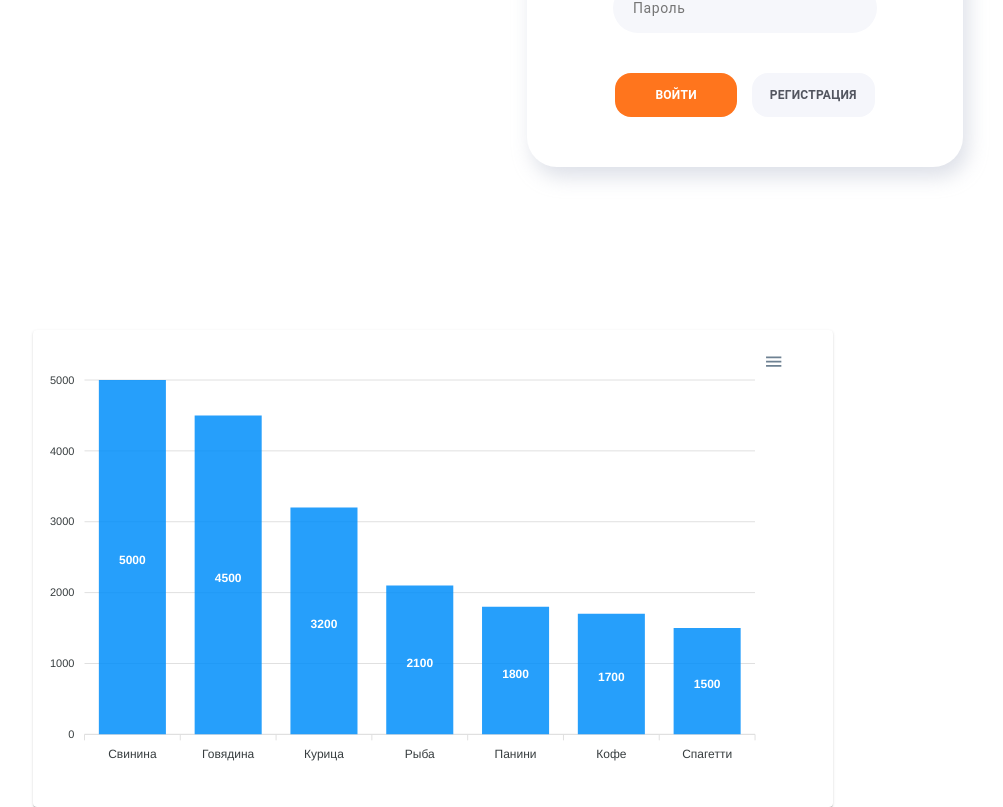
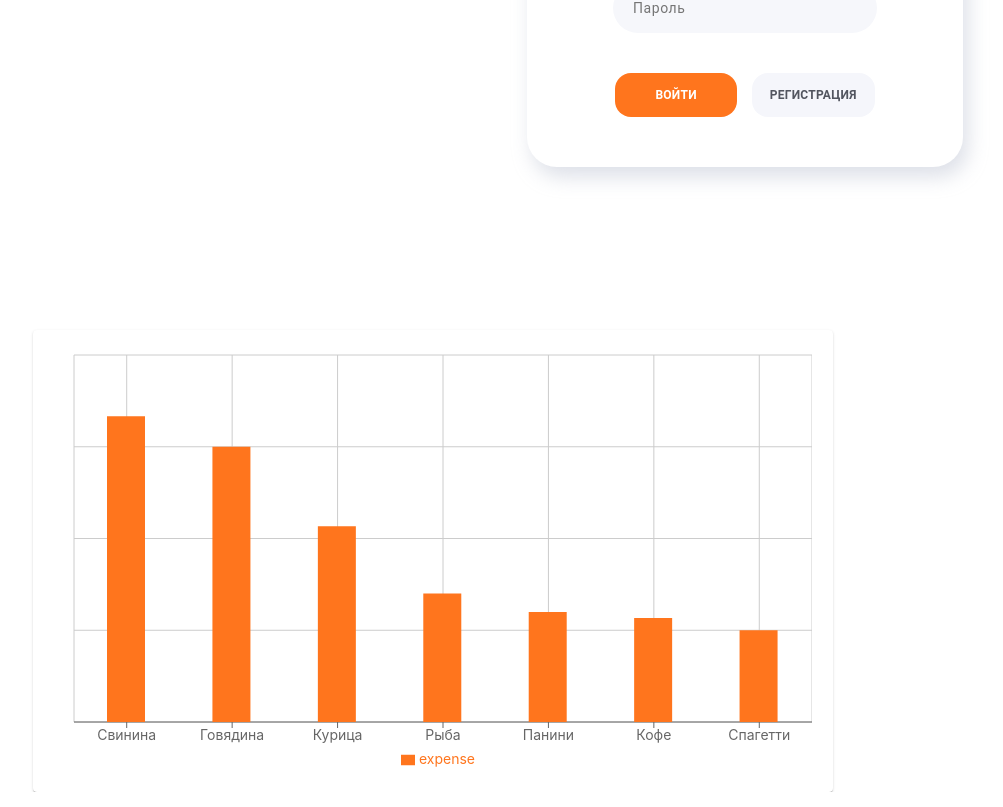
Before and after one commit to YelyzavetaLukianova/Money-project-react, a React (Create React App) app: page /income in a window 1280 px wide. Shown: the part 536-1343 px from the top of the page, without its empty margins (207-1210 px from the left). Built offline with nearby package versions, Linux system fonts and the light colour scheme.

Commit message:
little changes

```diff
--- a/src/components/Charts/Chart.jsx
+++ b/src/components/Charts/Chart.jsx
@@ -1,130 +1,134 @@
-// import React, { PureComponent } from 'react';
-// import {
-//   BarChart,
-//   Bar,
-//   XAxis,
-//   YAxis,
-//   CartesianGrid,
-//   Tooltip,
-//   Legend,
-//   // ResponsiveContainer,
-// } from 'recharts';
+import s from './Chart.module.css';
+import React, { PureComponent } from 'react';
+import {
+  BarChart,
+  Bar,
+  XAxis,
+  YAxis,
+  CartesianGrid,
+  Tooltip,
+  Legend,
+  // ResponsiveContainer,
+} from 'recharts';
+import Paper from '@mui/material/Paper';
+
+const data = [
+  {
+    name: 'Свинина',
+    expense: 5000,
+  },
+  {
+    name: 'Говядина',
+    expense: 4500,
+  },
+  {
+    name: 'Курица',
+    expense: 3200,
+  },
+  {
+    name: 'Рыба',
+    expense: 2100,
+  },
+  {
+    name: 'Панини',
+    expense: 1800,
+  },
+  {
+    name: 'Кофе',
+    expense: 1700,
+  },
+  {
+    name: 'Спагетти',
+    expense: 1500,
+  },
+];
+
+export default class Charts extends PureComponent {
+  static demoUrl = 'https://codesandbox.io/s/bar-chart-has-background-62zcd';
+
+  render() {
+    return (
+      // <ResponsiveContainer className={s.rechartsresponsivecontainer}>
+      <Paper
+        className={s.pap}
+        sx={{ width: 800, margin: '20px auto', padding: '20px 0' }}
+        elevation={1}
+      >
+        <BarChart
+          className={s.chart}
+          width={758}
+          height={422}
+          data={data}
+          margin={{
+            top: 5,
+            // right: 30,
+            left: 20,
+            bottom: 5,
+          }}
+        >
+          <CartesianGrid />
+          <XAxis dataKey="name" />
+          {/* <YAxis dataKey="name" /> */}
+          <Tooltip />
+          <Legend />
+          <Bar dataKey="expense" fill="#FF751D" barSize={38} />
+        </BarChart>
+      </Paper>
+      // </ResponsiveContainer>
+    );
+  }
+}
+
+// import Chart from 'react-apexcharts';
+// import { Component } from 'react';
 // import Paper from '@mui/material/Paper';
-// // import s from './Chart.module.css';
 
-// const data = [
-//   {
-//     name: 'Свинина',
-//     expense: 5000,
-//   },
-//   {
-//     name: 'Говядина',
-//     expense: 4500,
-//   },
-//   {
-//     name: 'Курица',
-//     expense: 3200,
-//   },
-//   {
-//     name: 'Рыба',
-//     expense: 2100,
-//   },
-//   {
-//     name: 'Панини',
-//     expense: 1800,
-//   },
-//   {
-//     name: 'Кофе',
-//     expense: 1700,
-//   },
-//   {
-//     name: 'Спагетти',
-//     expense: 1500,
-//   },
-// ];
+// class Charts extends Component {
+//   constructor(props) {
+//     super(props);
 
-// export default class Charts extends PureComponent {
-//   static demoUrl = 'https://codesandbox.io/s/bar-chart-has-background-62zcd';
-
+//     this.state = {
+//       options: {
+//         chart: {
+//           id: 'apexchart-example',
+//         },
+//         xaxis: {
+//           categories: [
+//             'Свинина',
+//             'Говядина',
+//             'Курица',
+//             'Рыба',
+//             'Панини',
+//             'Кофе',
+//             'Спагетти',
+//           ],
+//         },
+//       },
+//       series: [
+//         {
+//           name: 'сумма в грн.',
+//           data: [5000, 4500, 3200, 2100, 1800, 1700, 1500],
+//         },
+//       ],
+//     };
+//   }
 //   render() {
 //     return (
-//       // <ResponsiveContainer className={s.rechartsresponsivecontainer}>
-// <Paper
-//   sx={{ width: 800, margin: '20px auto', padding: '20px 0' }}
-//   elevation={1}
-// >
-//         <BarChart
-// width={758}
-// height={422}
-//           data={data}
-//           margin={{
-//             top: 5,
-//             // right: 30,
-//             left: 20,
-//             bottom: 5,
-//           }}
-//         >
-//           <CartesianGrid />
-//           <XAxis dataKey="name" />
-//           {/* <YAxis dataKey="name" /> */}
-//           <Tooltip />
-//           <Legend />
-//           <Bar dataKey="expense" fill="#FF751D" barSize={38} />
-//         </BarChart>
+//       <Paper
+//         className={s.pap}
+//         // sx={{ width: 800, margin: '20px auto', padding: '20px 0' }}
+//         elevation={1}
+//       >
+//         <Chart
+//           className={s.chart}
+//           options={this.state.options}
+//           series={this.state.series}
+//           type="bar"
+//           // width={758}
+//           // height={422}
+//         />
 //       </Paper>
-//       // </ResponsiveContainer>
 //     );
 //   }
 // }
-
-import Chart from 'react-apexcharts';
-import { Component } from 'react';
-import Paper from '@mui/material/Paper';
-
-class Charts extends Component {
-  constructor(props) {
-    super(props);
-
-    this.state = {
-      options: {
-        chart: {
-          id: 'apexchart-example',
-        },
-        xaxis: {
-          categories: [
-            'Свинина',
-            'Говядина',
-            'Курица',
-            'Рыба',
-            'Панини',
-            'Кофе',
-            'Спагетти',
-          ],
-        },
-      },
-      series: [
-        {
-          name: 'сумма в грн.',
-          data: [5000, 4500, 3200, 2100, 1800, 1700, 1500],
-        },
-      ],
-    };
-  }
-  render() {
-    return (
-      <Paper
-        sx={{ width: 800, margin: '20px auto', padding: '20px 0' }}
-        elevation={1}
-      >
-        <Chart
-          options={this.state.options}
-          series={this.state.series}
-          type="bar"
-          width={758}
-          height={422}
-        />
-      </Paper>
-    );
-  }
-}
-export default Charts;
+// export default Charts;
--- a/src/components/Charts/Chart.module.css
+++ b/src/components/Charts/Chart.module.css
@@ -17,3 +17,33 @@
   padding-top: 10px;
   text-align: center;
 }
+.pap {
+  width: 282px;
+}
+.chart {
+  width: 270px;
+  /* height: 422px; */
+}
+@media screen and (min-width: 768px) {
+  .pap {
+    width: 666px;
+    margin: 20px auto;
+    padding: 50px 30px 45px;
+  }
+  .chart {
+    width: 605px;
+    height: 328px;
+  }
+}
+@media screen and (min-width: 1280px) {
+  .pap {
+    width: 1060px;
+    margin: 20px auto;
+    padding: 20px 0;
+  }
+  .chart {
+    width: 758px;
+    height: 422px;
+    margin: 0 auto;
+  }
+}
```
